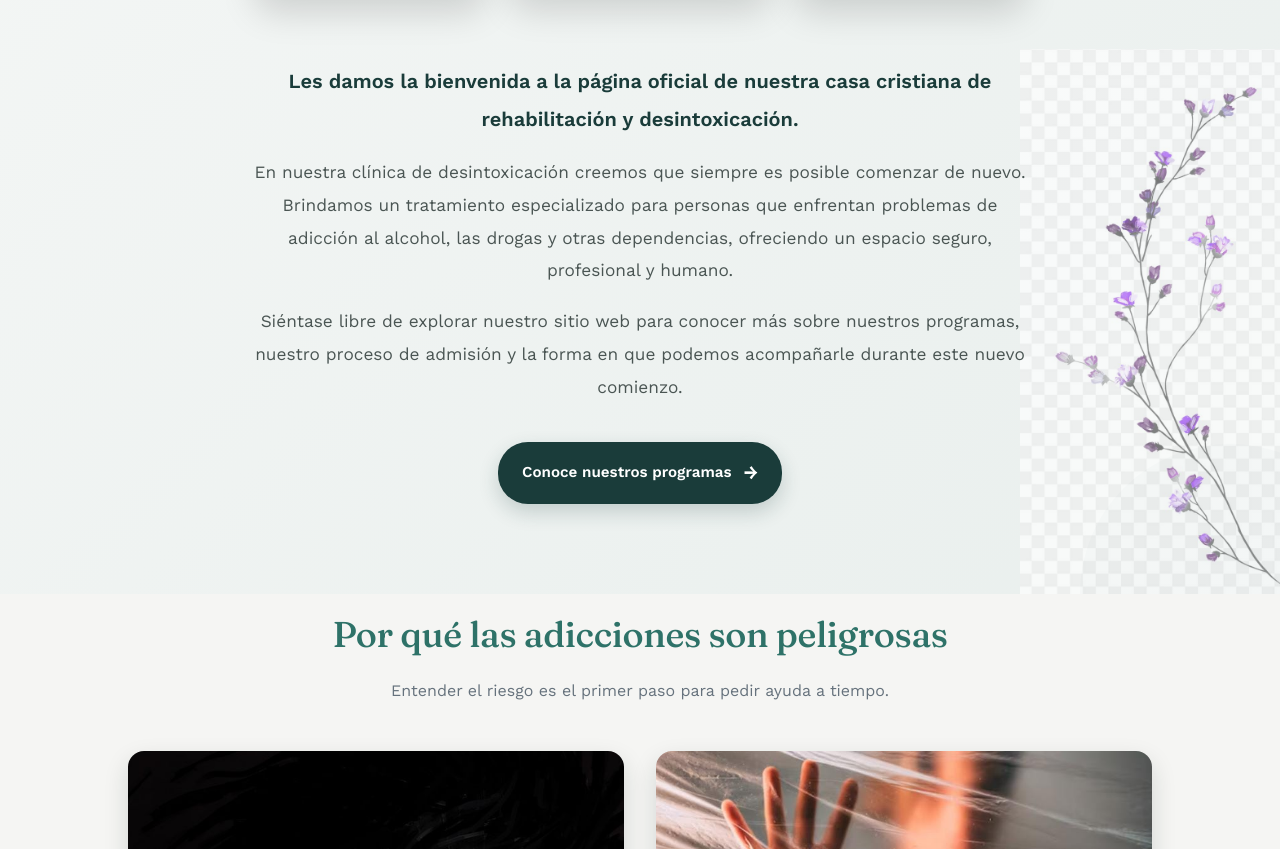
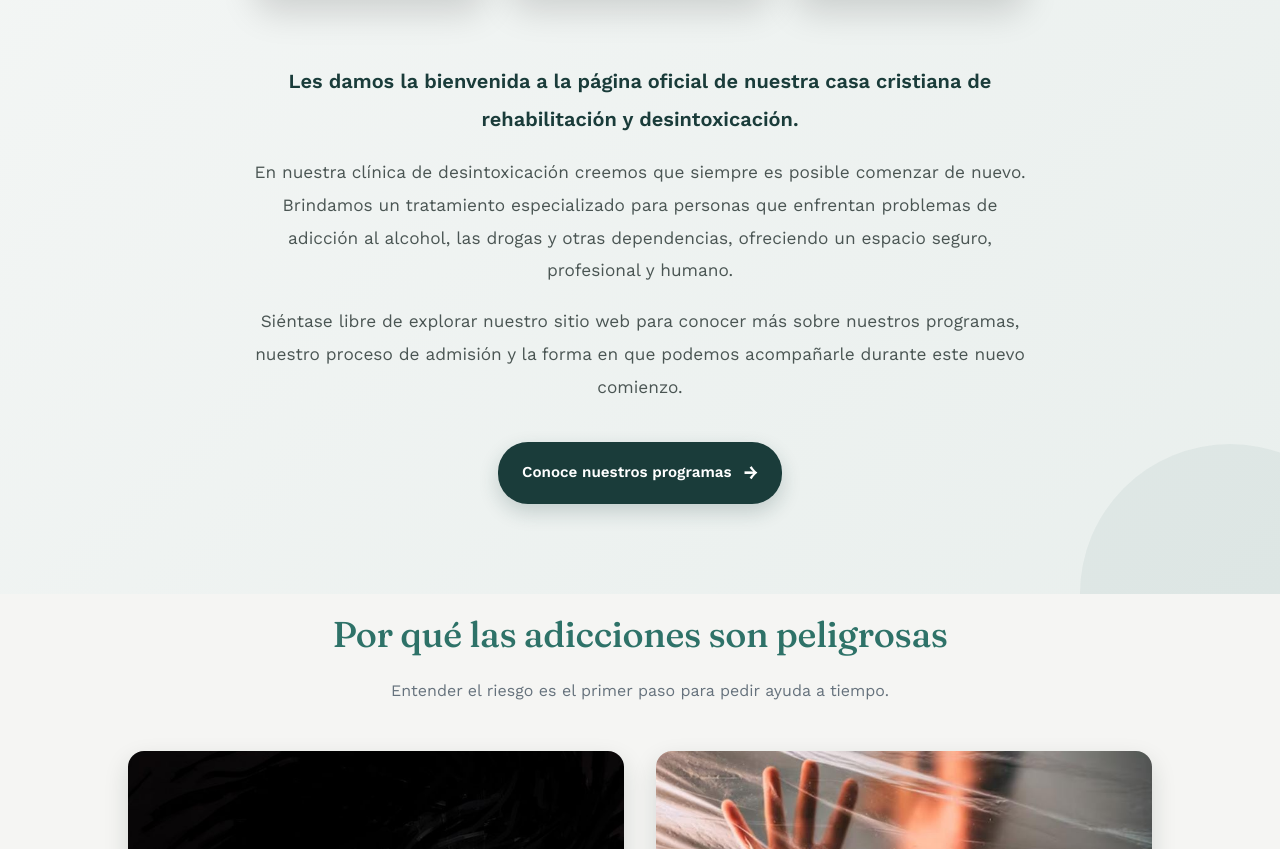
Before and after one commit to RoaDevOps/UO-, a website: page public/index.html in a window 1280 px wide. Shown: the part 1259-2108 px from the top of the page. Drawn offline with nearby package versions, Linux system fonts and the light colour scheme.

Commit message:
Elimina imagen decorativa FLOR 1.png no utilizada

```diff
--- a/public/index.html
+++ b/public/index.html
@@ -437,7 +437,6 @@
 ========================================================= -->
 
   <section class="bienvenida">
-    <img src="imagenes-uomasweb/FLOR 1.png" class="decoracion-ramita" alt="">
     <div class="bienvenida-contenedor">
 
       <!-- Etiqueta superior -->
```
Also changed, not shown: public/imagenes-uomasweb/FLOR 1.png (deleted).
